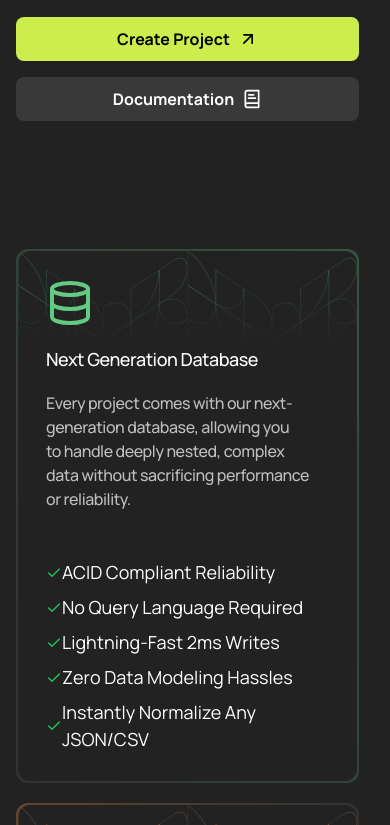
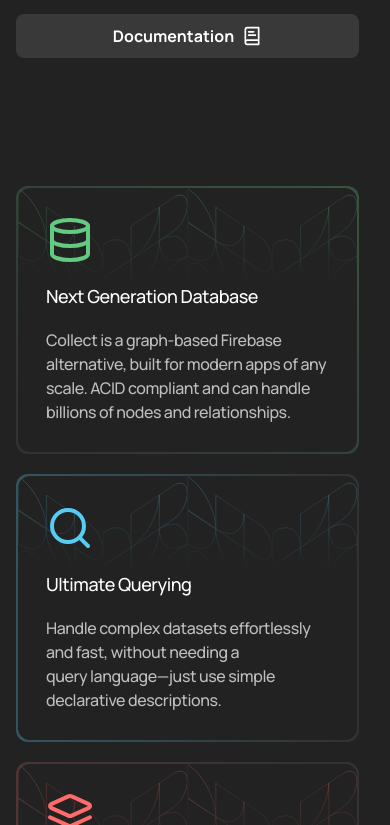
Before and after one commit to collect-so/public, a Next.js app: page / in a window 390 px wide. Shown: the part 1175-2000 px from the top of the page. Built offline with nearby package versions, Linux system fonts and the light colour scheme.

Commit message:
Update hero

```diff
--- a/src/config/urls.ts
+++ b/src/config/urls.ts
@@ -14,7 +14,7 @@ export const socials = {
 
 export const links = {
   docs: "https://docs.collect.so",
-  getStarted: "https://docs.collect.so/category/quick-start",
+  getStarted: "https://docs.collect.so/quick-start/installation",
   tutorials: "https://docs.collect.so",
   pricing: "/pricing",
   app: "https://app.collect.so",
--- a/src/sections/FeaturesCards/index.tsx
+++ b/src/sections/FeaturesCards/index.tsx
@@ -39,83 +39,31 @@ const colorsBorder = {
 }
 
 const feats = [
-  // {
-  //   icon: Zap,
-  //   title: "Easy Setup",
-  //   className: cx("row-span-2 col-span-1"),
-  //   description: (
-  //     <>
-  //       Create an account, obtain an API Token, and hit the ground running. Just
-  //       a quick read through{" "}
-  //       <Link href={links.getStarted}>Getting Started</Link> guide (2 mins read)
-  //       equips you with all you need.
-  //     </>
-  //   ),
-  //
-  //   color: "purple",
-  // },
   {
     icon: Database,
     title: "Next Generation Database",
-    className: cx("row-span-2 col-span-1"),
+    className: cx("row-span-1 col-span-1"),
     description:
-      "Every project comes with our next-generation database, allowing you to handle deeply nested, complex data without sacrificing performance or reliability.",
+      "Collect is a graph-based Firebase alternative, built for modern apps of any scale. ACID compliant and can handle billions of nodes and relationships.",
     color: "green",
-    points: [
-      "ACID Compliant Reliability",
-      "No Query Language Required",
-      "Lightning-Fast 2ms Writes",
-      "Zero Data Modeling Hassles",
-      "Instantly Normalize Any JSON/CSV",
-    ],
   },
-  {
-    icon: Zap,
-    title: "Kept Simple and Efficient",
-    className: cx("row-span-1 col-span-1"),
-    description: (
-      <>
-        Performance is Collect's top priority. Streamlined architecture ensures
-        API remains steadfast even in complex scenarios. Always up and running,
-        no surprises.
-      </>
-    ),
-    color: "orange",
-    points: [],
-  },
+
   {
     icon: Search,
     title: "Ultimate Querying",
     className: cx("row-span-1"),
     color: "blue",
     description:
-      "Effortlessly navigate through large and complex datasets with Collect. Collect simplifies the creation of feature-rich search engines, handling even the most complex scenarios with ease.",
-    // description: (
-    //   <>
-    //     Navigating through large and complex datasets is always challenging.
-    //     Building feature-rich search engines with Collect is not a big deal
-    //     anymore. Even for truly complex scenarios.
-    //   </>
-    // ),
-    points: [],
+      "Handle complex datasets effortlessly and fast, without needing a query language—just use simple declarative descriptions.",
   },
-  {
-    icon: Code,
-    color: "pink",
-    title: "Type-Safe by Design",
-    className: cx("row-span-1 "),
-    description:
-      "Enjoy automated type inference and suggestions without writing any types or interfaces. This ensures your code remains clean, efficient, and error-free.",
-    points: [],
-  },
+
   {
     icon: Layers,
     color: "red",
     title: "Framework Agnostic",
     className: cx("row-span-1 col-span-1"),
     description:
-      "Collect seamlessly integrates with any tech stack or programming language through its robust REST API and SDK, maintaining simplicity while offering powerful functionality.",
-    points: [],
+      "Collect integrates easily with any tech stack or language using its REST API and SDK, offering simple yet powerful functionality.",
   },
 ] as const
 
@@ -126,14 +74,12 @@ const Feat = ({
   color = "orange",
   className,
   idx,
-  points,
 }: {
   title: ReactNode
   description: ReactNode
   icon: FunctionComponent<{ className?: string }>
   color: keyof typeof colors
   className: string
-  points: ReadonlyArray<string>
   idx: number
 }) => {
   return (
@@ -186,16 +132,6 @@ const Feat = ({
           </h3>
 
           <p className="typography-base text-content2">{description}</p>
-          {points.length ? (
-            <div className="flex flex-col mt-8 gap-2">
-              {points?.map((p) => (
-                <div className="flex items-center" key={p}>
-                  <CheckIcon size={16} className="text-green-500" />
-                  <span className="text-base">{p}</span>
-                </div>
-              ))}
-            </div>
-          ) : null}
         </div>
       </div>
     </GridItem>
@@ -206,7 +142,7 @@ export function FeaturesCards() {
   return (
     <Section className="container">
       <Grid
-        className="grid-rows-2  gap-5"
+        className="grid-rows-1 gap-5"
         desktopCols={3}
         tabletCols={2}
         mobileCols={1}
@@ -220,7 +156,6 @@ export function FeaturesCards() {
               title={feat.title}
               description={feat.description}
               color={feat.color}
-              points={feat.points}
               idx={idx}
             />
           )
--- a/src/sections/Hero/index.tsx
+++ b/src/sections/Hero/index.tsx
@@ -79,7 +79,7 @@ export const Hero = () => {
             </h1>
             <p
               className={cx(
-                "text-xl !font-medium text-content2 !tracking-normal",
+                "text-xl !font-medium text-content2 !tracking-normal md:text-lg",
               )}
             >
               {defaultDescription}
```
